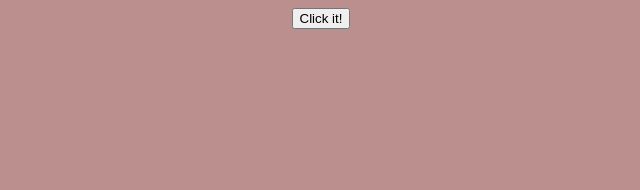
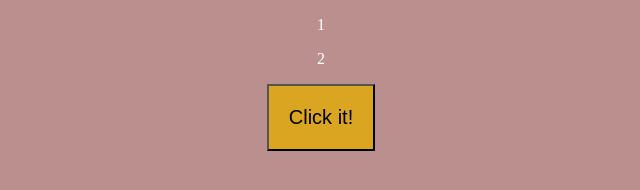
Before and after one commit to SirawichDev/jquery_base, a plain HTML site: page index.html in a window 1280 px wide. Both pictures are taken after a click on the button "Click it!". Shown: the whole page, without its empty margins (319-959 px from the left). Drawn offline with nearby package versions, Linux system fonts and the light colour scheme.

Commit message:
jquery selector

```diff
--- a/css/styles.css
+++ b/css/styles.css
@@ -5,3 +5,9 @@ body{
 .center{
     text-align: center;
 }
+
+.center button{
+    padding: 20px;
+    font-size: 20px;
+    background-color: goldenrod;
+}
--- a/index.html
+++ b/index.html
@@ -9,7 +9,9 @@
 </head>
 <body>
     <div class="center">
-        <h1>helllo</h1>
+        <h1 class="hello">helllo</h1>
+        <p>1</p>
+        <p>2</p>
         <button>Click it!</button>
     </div>
 </body>
--- a/js/basic.js
+++ b/js/basic.js
@@ -1,6 +1,6 @@
 $(document).ready(function(){
     $("button").click(function () {
-        $("h1").hide();
+        $("h1.hello").hide();
       });
 
 });
```
